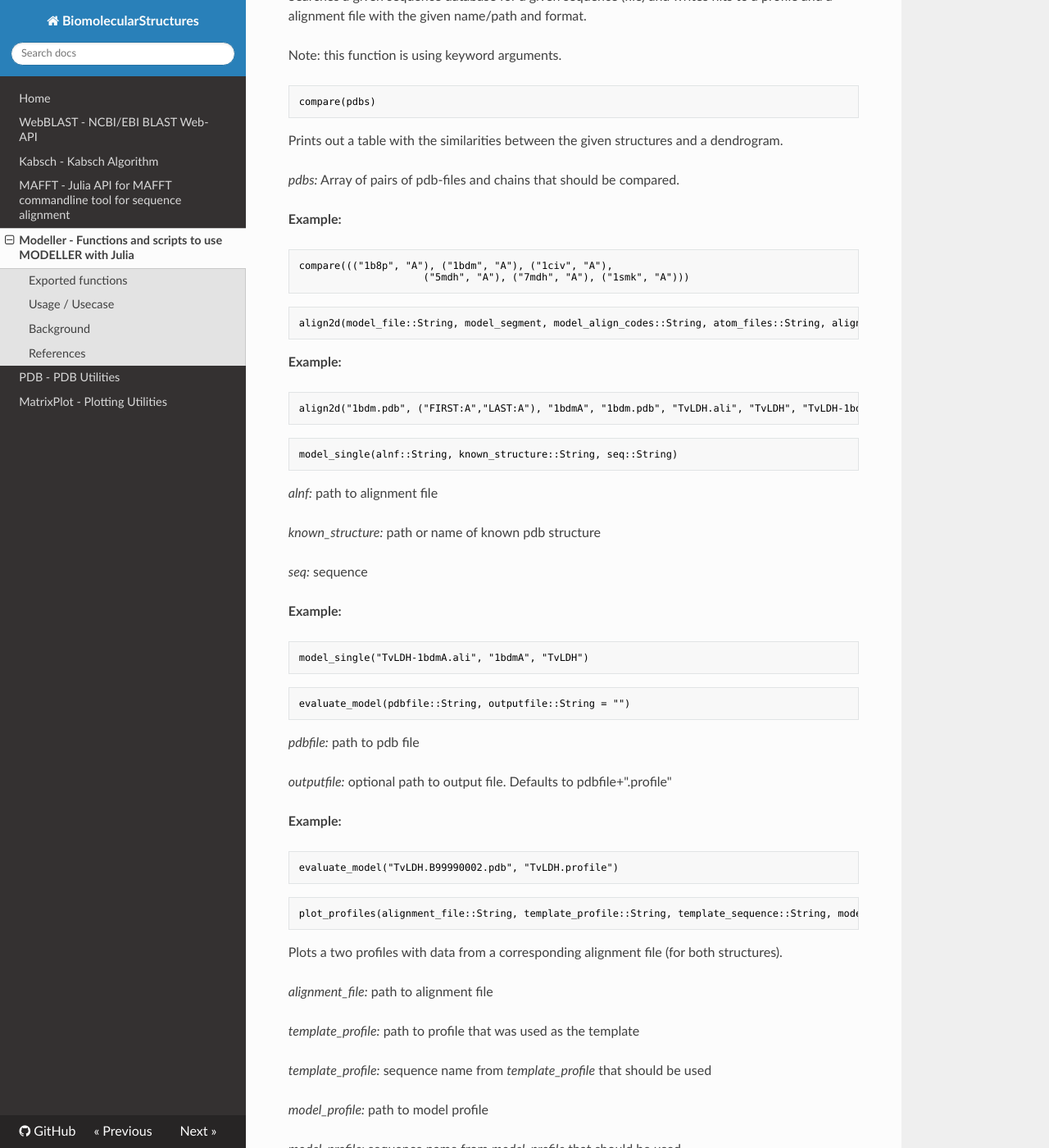
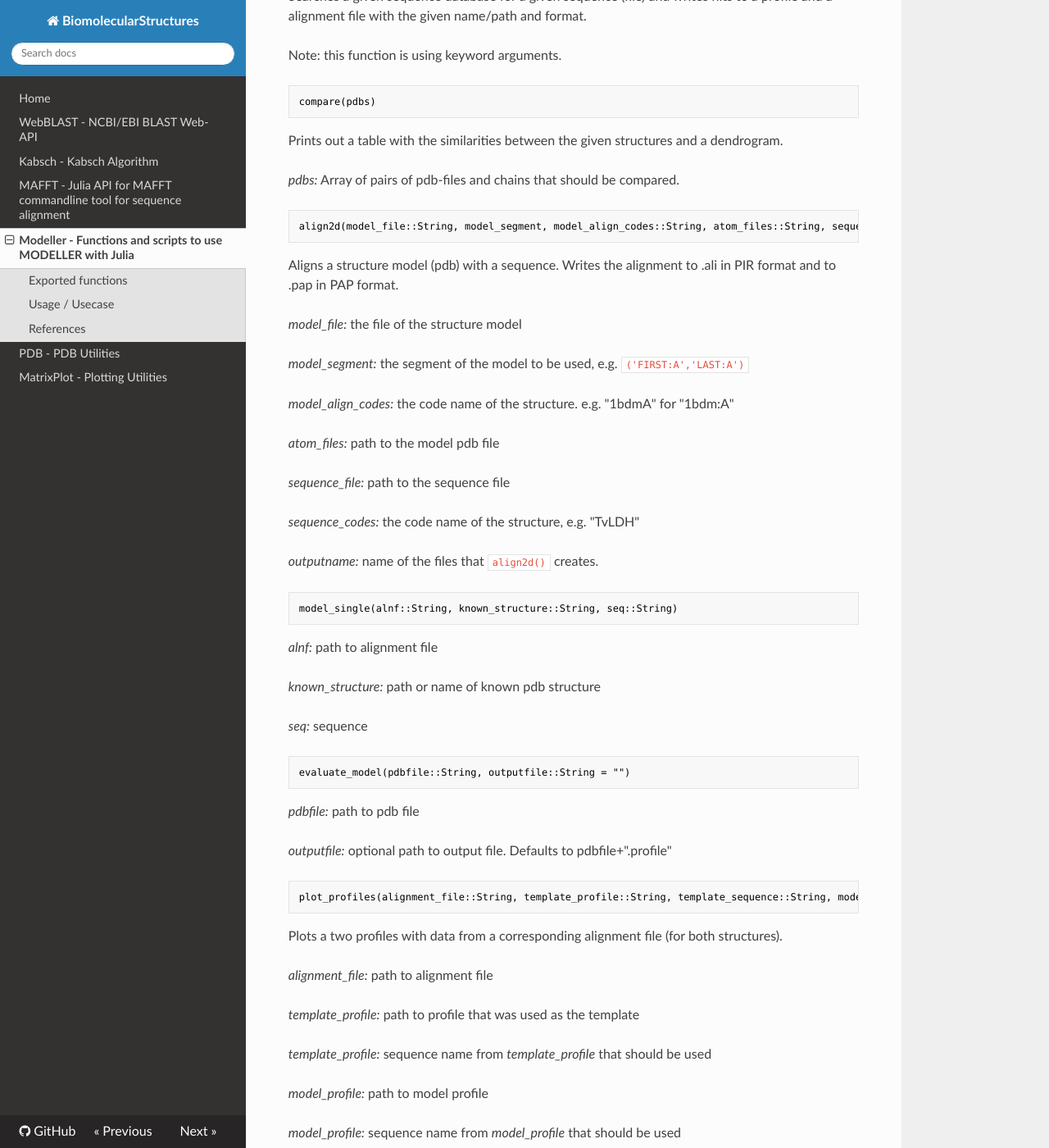
Before and after one commit to hng/BiomolecularStructures.jl, an MkDocs documentation site: the page built from docs/modeller.md, in a window 1280 px wide and 1400 px high, scrolled down 871 px. Shown: the whole window at 82% size. Built offline with MkDocs 1.6.1, drawn with Linux system fonts in a browser that asks for light colours; nearby versions of some CDN libraries; old or Windows-style settings are respelled for this version of MkDocs; some of the changed text lies outside the part shown.

Commit message:
more documentation and usecase for modeller module

````diff
--- a/docs/modeller.md
+++ b/docs/modeller.md
@@ -39,21 +39,25 @@ Prints out a table with the similarities between the given structures and a dend
 
 *pdbs:* Array of pairs of pdb-files and chains that should be compared.
 
-**Example:**
 ```julia
-compare((("1b8p", "A"), ("1bdm", "A"), ("1civ", "A"),
-                     ("5mdh", "A"), ("7mdh", "A"), ("1smk", "A")))
+align2d(model_file::String, model_segment, model_align_codes::String, atom_files::String, sequence_file::String, sequence_codes::String, outputname::String)
 ```
 
-```julia
-align2d(model_file::String, model_segment, model_align_codes::String, atom_files::String, align_file::String, align_codes::String, outputname::String)
-```
+Aligns a structure model (pdb) with a sequence. Writes the alignment to <outputname>.ali in PIR format and to <outputname>.pap in PAP format.
 
-**Example:**
+*model_file:* the file of the structure model
 
-```julia
-align2d("1bdm.pdb", ("FIRST:A","LAST:A"), "1bdmA", "1bdm.pdb", "TvLDH.ali", "TvLDH", "TvLDH-1bdmA")
-```
+*model_segment:* the segment of the model to be used, e.g. ``('FIRST:A','LAST:A')``
+
+*model_align_codes:* the code name of the structure. e.g. "1bdmA" for "1bdm:A"
+
+*atom_files:* path to the model pdb file
+
+*sequence_file:* path to the sequence file
+
+*sequence_codes:* the code name of the structure, e.g. "TvLDH"
+
+*outputname:* name of the files that ``align2d()`` creates.
 
 ```julia
 model_single(alnf::String, known_structure::String, seq::String)
@@ -64,24 +68,12 @@ model_single(alnf::String, known_structure::String, seq::String)
 
 *seq:* sequence
 
-**Example:**
-
-```julia
-model_single("TvLDH-1bdmA.ali", "1bdmA", "TvLDH")
-```
-
 ```julia
 evaluate_model(pdbfile::String, outputfile::String = "")
 ```
 *pdbfile:* path to pdb file
 
 *outputfile:* optional path to output file. Defaults to pdbfile+".profile"
-
-**Example:**
-
-```julia
-evaluate_model("TvLDH.B99990002.pdb", "TvLDH.profile")
-```
 
 ```julia
 plot_profiles(alignment_file::String, template_profile::String, template_sequence::String, model_profile::String, model_sequence::String, plot_file::String = "dope_profile.png")
@@ -101,12 +93,6 @@ Plots a two profiles with data from a corresponding alignment file (for both str
 
 *plot_file:* (optional) path where created plot should be saved. Default: dope_profile.png
 
-**Example:**
-
-```julia
-plot_profiles("TvLDH-1bdmA.ali", "1bdmA.profile", "1bdmA", "TvLDH.profile", "TvLDH")
-```
-
 ## Usage / Usecase
 This usecase is again based on the [tutorial](https://salilab.org/modeller/tutorial/basic.html) on the MOELLER website. You should download the corresponding files and call the julia functions with the julia interactive prompt inside the tutorial example folder.
 
@@ -116,8 +102,36 @@ julia> build_profile(seq_database_file="pdb_95.pir", sequence_file="TvLDH.ali")
 
 Searches the sequence database ``pdb_95.pir`` for the sequence(s) in the sequence file ``TvLDH.ali``. Creates a profile (``build_profile.prf"``) and an alignment file with the database matches (``build_profile.ali``) in the current folder.
 
-## Background
-...
+After looking at the output we can do a comparision between the hits that seem to be especially promising (e.g. low e-value of the alignment):
+
+```julia
+julia> compare((("1b8p", "A"), ("1bdm", "A"), ("1civ", "A"),
+                     ("5mdh", "A"), ("7mdh", "A"), ("1smk", "A")))
+```
+
+After selecting a good structure for modelling (here: 1bdm:A) we first have to align our sequence with this structure:
+
+```julia
+julia> align2d("1bdm.pdb", ("FIRST:A","LAST:A"), "1bdmA", "1bdm.pdb", "TvLDH.ali", "TvLDH", "TvLDH-1bdmA")
+```
+
+We can then use the alignment file that ``align2d()``created, the template structure and our sequence to calculate a 3D model with MODELLER:
+
+```julia
+julia> model_single("TvLDH-1bdmA.ali", "1bdmA", "TvLDH")
+```
+
+If several models have been created we can use the ``evaluate_model()`` function in order to pick the best model:
+
+```julia
+julia> evaluate_model("TvLDH.B99990002.pdb", "TvLDH.profile")
+```
+
+With ``plot_profile()`` we can then plot the profile that ``evaluate_model()`` creates:
+
+```julia
+julia>  plot_profiles("TvLDH-1bdmA.ali", "1bdmA.profile", "1bdmA", "TvLDH.profile", "TvLDH")
+```
 
 ##References
 
````
